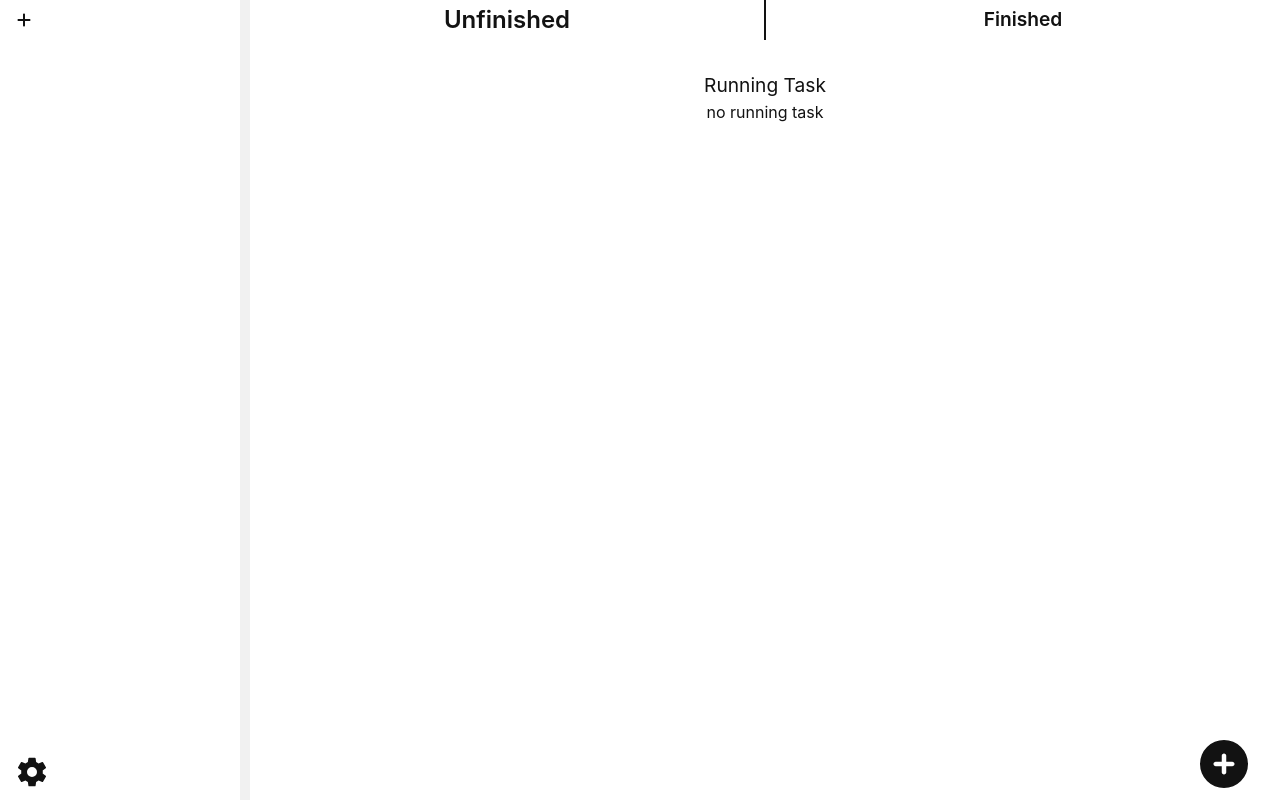
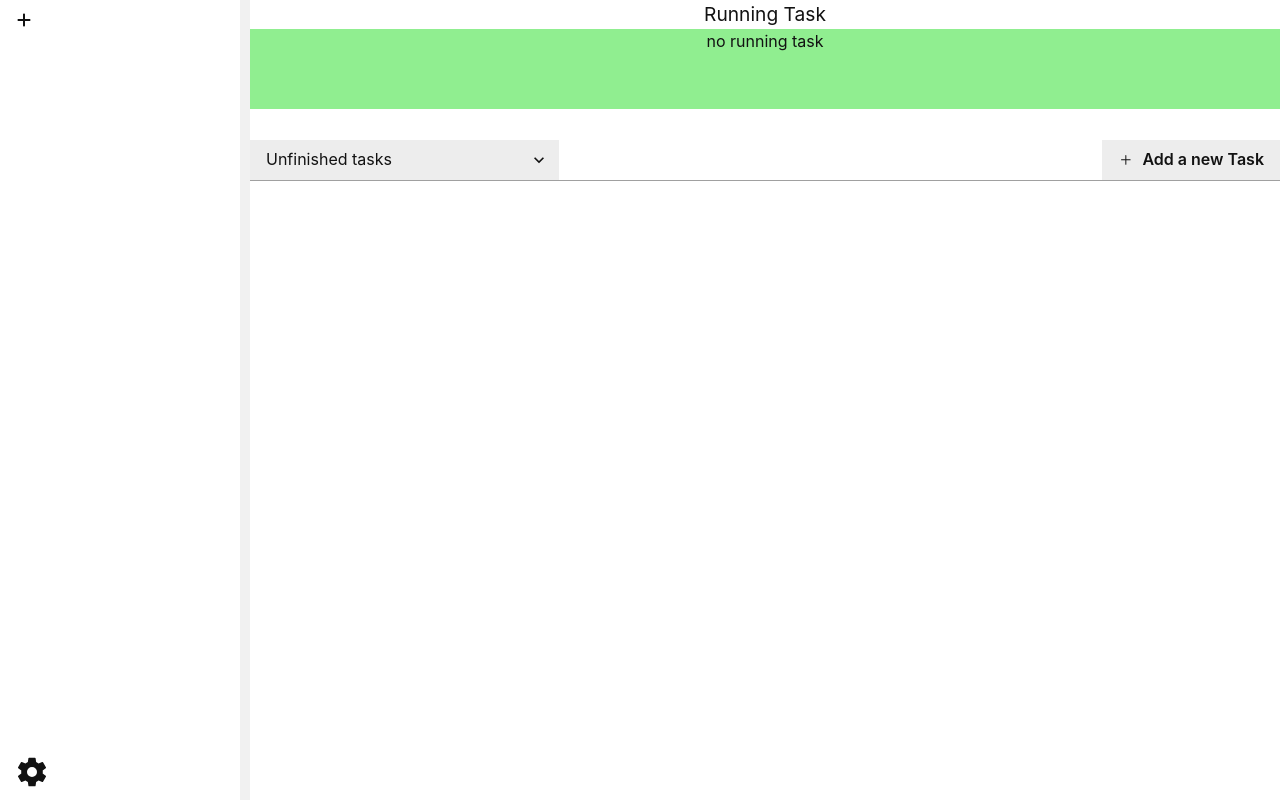
Before and after one commit to mostafa-fallaha/tauri-personal-task-manager, a React (Vite) app: page / in a window 1280 px wide. Built offline with nearby package versions, Linux system fonts and the light colour scheme.

Commit message:
Changed the Add Task Button location

```diff
--- a/src/components/tasks/AlarmModal.tsx
+++ b/src/components/tasks/AlarmModal.tsx
@@ -29,7 +29,7 @@ function AlarmModal({ isOpen, onClose }: Props) {
           <ModalBody>Your task time is over</ModalBody>
 
           <ModalFooter>
-            <Button colorScheme="purple" mr={3} onClick={onClose}>
+            <Button variant={"ghost"} mr={3} onClick={onClose}>
               Close
             </Button>
           </ModalFooter>
--- a/src/components/tasks/FinishedTasks.tsx
+++ b/src/components/tasks/FinishedTasks.tsx
@@ -16,12 +16,15 @@ function FinishedTasks(/*{ tasks }: Props*/) {
   return (
     <Box
       width={"100%"}
+      // backgroundColor={"#fcfcfc"}
       // display={"flex"}
       // flexWrap={"wrap"}
       marginTop={"5%"}
       // justifyContent={"center"}
       height={"60svh"}
       overflowY={"auto"}
+      borderBottom={"1px solid #a0a0a0"}
+      borderTop={"1px solid #a0a0a0"}
     >
       {tasks.map((task, index) => (
         <TaskBox task={task} index={index} key={task.id} />
--- a/src/components/tasks/MainHome.tsx
+++ b/src/components/tasks/MainHome.tsx
@@ -1,19 +1,18 @@
-import { useEffect } from "react";
+import { Box } from "@chakra-ui/react";
+import { useEffect, useState } from "react";
 import { useDispatch, useSelector } from "react-redux";
 import { AppDispatch, RootState } from "../../state/store";
 import { getTasks } from "../../state/task/taskSlice";
-import { Box, Button, Tooltip, useDisclosure } from "@chakra-ui/react";
-import { FaCirclePlus } from "react-icons/fa6";
-import InputTaskModal from "./InputTaskModal";
 import NavBar from "./NavBar";
-import { BrowserRouter, Route, Routes } from "react-router-dom";
+// import { BrowserRouter, Route, Routes } from "react-router-dom";
 import UnfinishedTasks from "./UnfinishedTasks";
-import FinishedTasks from "./FinishedTasks";
+// import FinishedTasks from "./FinishedTasks";
 
 function MainHome() {
   const tasks = useSelector((state: RootState) => state.task.tasks);
   const dispatch = useDispatch<AppDispatch>();
-  const { isOpen, onOpen, onClose } = useDisclosure();
+  // const { isOpen, onOpen, onClose } = useDisclosure();
+  const [taskStatus, setTaskStatus] = useState(false);
 
   useEffect(() => {
     dispatch(getTasks());
@@ -28,32 +27,24 @@ function MainHome() {
         marginTop="4"
         marginRight="8"
       ></Box>
-
-      <InputTaskModal isOpen={isOpen} onClose={onClose} />
-      <BrowserRouter>
+      <NavBar changeTaskStat={(stat) => setTaskStatus(stat)} />
+      <UnfinishedTasks taskStatus={taskStatus} />
+      {/* <BrowserRouter>
         <Routes>
-          <Route path="/" element={<NavBar />}>
+          <Route
+            path="/"
+            element={<NavBar changeTaskStat={(stat) => setTaskStatus(stat)} />}
+          >
             <Route
               index
-              element={
-                <UnfinishedTasks
-                // tasks={tasks.filter((t) => t.task_done === false)}
-                />
-              }
+              element={<UnfinishedTasks taskStatus={taskStatus} />}
             />
-            <Route
-              path="finished"
-              element={
-                <FinishedTasks
-                // tasks={tasks.filter((t) => t.task_done === true)}
-                />
-              }
-            />
+            <Route path="finished" element={<FinishedTasks />} />
           </Route>
         </Routes>
-      </BrowserRouter>
+      </BrowserRouter> */}
 
-      <Tooltip label="Add a new Task">
+      {/* <Tooltip label="Add a new Task">
         <Button
           fontSize={"3rem"}
           position={"absolute"}
@@ -67,7 +58,7 @@ function MainHome() {
         >
           <FaCirclePlus />
         </Button>
-      </Tooltip>
+      </Tooltip> */}
     </Box>
   );
 }
--- a/src/components/tasks/NavBar.tsx
+++ b/src/components/tasks/NavBar.tsx
@@ -1,22 +1,37 @@
-import { Box, Button, Text } from "@chakra-ui/react";
-import { useState } from "react";
-import { Link, Outlet } from "react-router-dom";
+import {
+  Box,
+  Button,
+  HStack,
+  Select,
+  Text,
+  useDisclosure,
+} from "@chakra-ui/react";
+// import { useState } from "react";
+// import { Link, Outlet } from "react-router-dom";
 import Task from "../../interfaces/Task";
 import { RootState } from "../../state/store";
 import { useSelector } from "react-redux";
 // import TaskBox from "./TaskBox";
 import RunningTaskBox from "./RunningTaskBox";
 // import ColorSwitch from "./ColorSwitch";
+import { GoPlus } from "react-icons/go";
+import InputTaskModal from "./InputTaskModal";
 
-function NavBar() {
+interface Props {
+  changeTaskStat: (stat: boolean) => void;
+}
+
+function NavBar({ changeTaskStat }: Props) {
   const curRunTask: Task | undefined = useSelector(
     (state: RootState) =>
       state.task.tasks.filter((t) => t.id === state.task.curRunTaskId)[0]
   );
-  const [isInF, setIsInF] = useState(false);
+
+  const { isOpen, onOpen, onClose } = useDisclosure();
+  // const [isInF, setIsInF] = useState(false);
   return (
     <Box width={"100%"}>
-      <Link to="/">
+      {/* <Link to="/">
         <Button
           width={"50%"}
           background={"none"}
@@ -40,16 +55,16 @@ function NavBar() {
         >
           Finished
         </Button>
-      </Link>
+      </Link> */}
       <Text
         fontSize={"1.2rem"}
-        marginTop={"3%"}
+        // marginTop={"3%"}
         alignSelf={"center"}
         textAlign={"center"}
       >
         Running Task
       </Text>
-      <Box height={"10svh"}>
+      <Box height={"10svh"} backgroundColor={"lightgreen"}>
         {curRunTask === undefined ? (
           <Text textAlign={"center"}>no running task</Text>
         ) : (
@@ -57,7 +72,39 @@ function NavBar() {
         )}
       </Box>
 
-      <Outlet />
+      <HStack
+        display={"flex"}
+        marginTop={"3%"}
+        justifyContent={"space-between"}
+      >
+        <Select
+          // variant={"flushed"}
+          backgroundColor={"#ededed"}
+          borderRadius={0}
+          border={0}
+          width={"30%"}
+          _hover={{ cursor: "pointer" }}
+          onChange={(e) => {
+            if (e.target.value === "Unfinished") {
+              changeTaskStat(false);
+            } else {
+              changeTaskStat(true);
+            }
+          }}
+        >
+          <option value="Unfinished">Unfinished tasks</option>
+
+          <option value="Finished">Finished tasks</option>
+        </Select>
+        <Button onClick={() => onOpen()} borderRadius={0}>
+          <HStack display={"flex"} justifyContent={"center"}>
+            <GoPlus />
+            <Text>Add a new Task</Text>
+          </HStack>
+        </Button>
+      </HStack>
+      <InputTaskModal isOpen={isOpen} onClose={onClose} />
+      {/* <Outlet /> */}
       {/* <ColorSwitch /> */}
     </Box>
   );
--- a/src/components/tasks/TaskBox.tsx
+++ b/src/components/tasks/TaskBox.tsx
@@ -22,10 +22,10 @@ function TaskBox({ task, index }: Props) {
       justifyContent={"space-around"}
       alignItems={"center"}
       height={"7svh"}
-      backgroundColor={index % 2 === 0 ? "#ededed" : "#ffffff"}
+      // backgroundColor={index % 2 === 0 ? "#ededed" : "#ffffff"}
       // marginTop={"1%"}
       gap={1}
-      // borderBottom={"1px"}
+      borderBottom={"1px solid #d3d3d3"}
       // borderRadius={"10px"}
     >
       <Text width={"40%"}>{task.title}</Text>
--- a/src/components/tasks/UnfinishedTasks.tsx
+++ b/src/components/tasks/UnfinishedTasks.tsx
@@ -4,24 +4,29 @@ import TaskBox from "./TaskBox";
 import { useSelector } from "react-redux";
 import { RootState } from "../../state/store";
 
-// interface Props {
-//   tasks: Task[];
-// }
+interface Props {
+  taskStatus: boolean;
+}
 
-function UnfinishedTasks(/*{ tasks }: Props*/) {
+function UnfinishedTasks({ taskStatus }: Props) {
   const c = useSelector((state: RootState) => state.category.currentCategoryId);
   const tasks = useSelector((state: RootState) =>
-    state.task.tasks.filter((t) => t.task_done === false && t.category_id === c)
+    state.task.tasks.filter(
+      (t) => t.task_done === taskStatus && t.category_id === c
+    )
   );
   return (
     <Box
       width={"100%"}
+      // backgroundColor={"#fcfcfc"}
       // display={"flex"}
       // flexWrap={"wrap"}
-      marginTop={"5%"}
+      marginTop={"0%"}
       // justifyContent={"center"}
-      height={"60svh"}
+      // height={"60svh"}
       overflowY={"auto"}
+      // borderBottom={"1px solid #a0a0a0"}
+      borderTop={"1px solid #a0a0a0"}
     >
       {tasks.map((task, index) => (
         <TaskBox task={task} index={index} key={task.id} />
```
